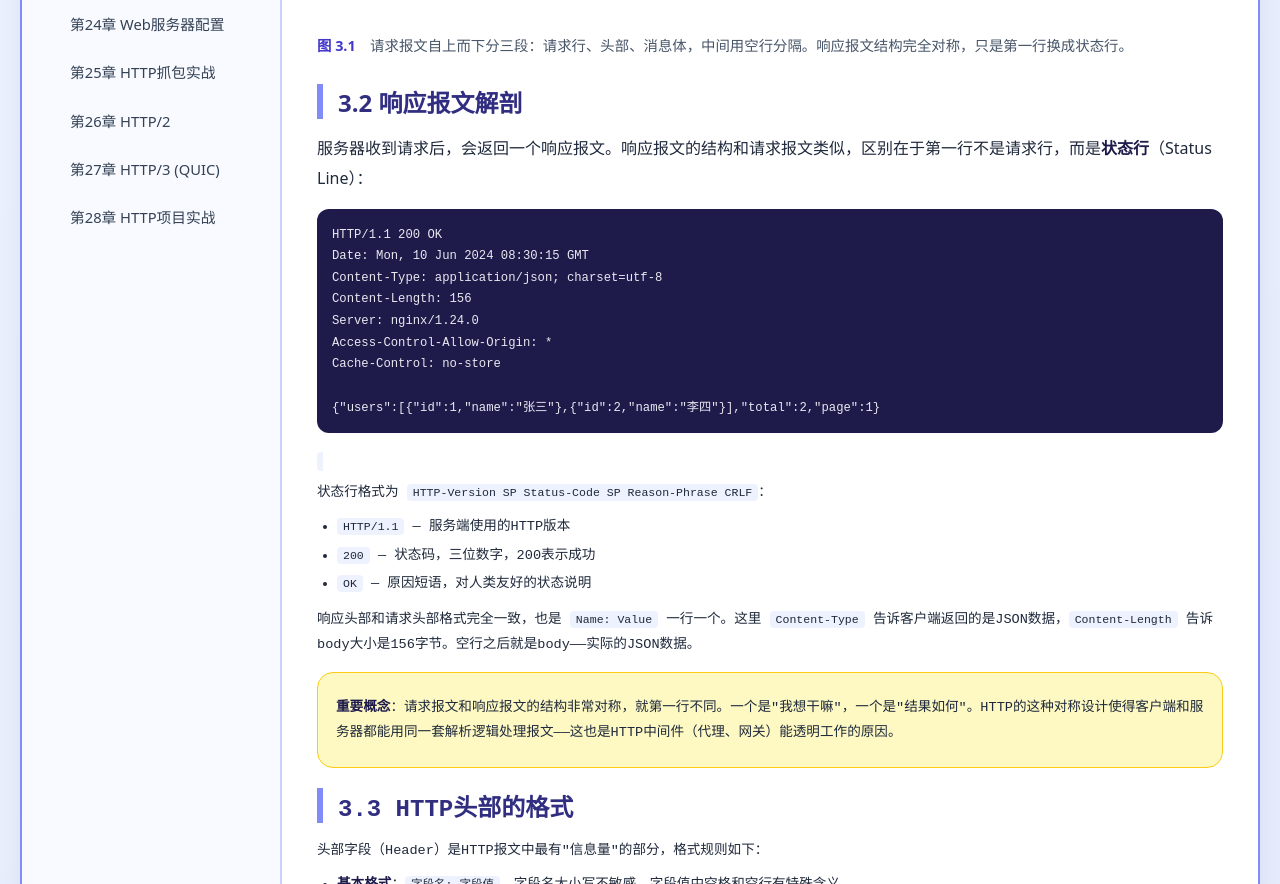
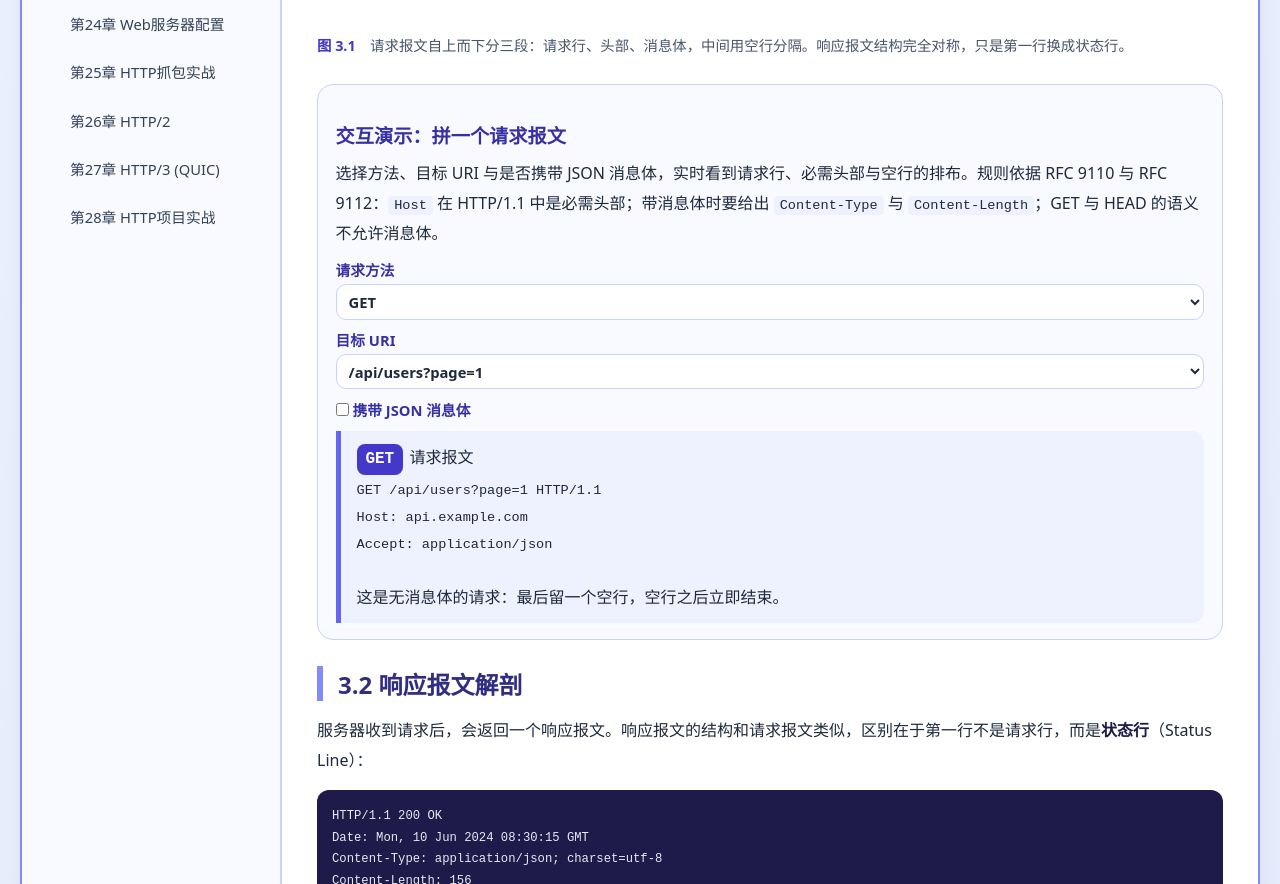
Before and after one commit to 1998x-stack/HTTP-protocol-tutorial, a plain HTML site: page 03.html in a window 1280 px wide. Shown: the part 1288-2172 px from the top of the page. Drawn offline with Linux system fonts and the light colour scheme.

Commit message:
feat(http-tutorial): 第3章新增请求报文拼装交互演示

```diff
--- a/03.html
+++ b/03.html
@@ -241,6 +241,31 @@ Cache-Control: no-cache
           <figcaption><span class="fig-no">图 3.1</span>　请求报文自上而下分三段：请求行、头部、消息体，中间用空行分隔。响应报文结构完全对称，只是第一行换成状态行。</figcaption>
         </figure>
 
+        <section class="simulator" aria-labelledby="sim-ch3-title">
+          <h3 id="sim-ch3-title">交互演示：拼一个请求报文</h3>
+          <p>选择方法、目标 URI 与是否携带 JSON 消息体，实时看到请求行、必需头部与空行的排布。规则依据 RFC 9110 与 RFC 9112：<code>Host</code> 在 HTTP/1.1 中是必需头部；带消息体时要给出 <code>Content-Type</code> 与 <code>Content-Length</code>；GET 与 HEAD 的语义不允许消息体。</p>
+          <div class="sim-controls">
+            <label>请求方法
+              <select data-sim="method">
+                <option value="GET" selected>GET</option>
+                <option value="HEAD">HEAD</option>
+                <option value="POST">POST</option>
+                <option value="PUT">PUT</option>
+                <option value="DELETE">DELETE</option>
+              </select>
+            </label>
+            <label>目标 URI
+              <select data-sim="uri">
+                <option value="/api/users?page=1" selected>/api/users?page=1</option>
+                <option value="/api/users">/api/users</option>
+                <option value="/api/users/42">/api/users/42</option>
+              </select>
+            </label>
+            <label class="sim-check"><input type="checkbox" data-sim="body"> 携带 JSON 消息体</label>
+          </div>
+          <output class="sim-out" data-sim-out aria-live="polite"></output>
+        </section>
+
         <h2>3.2 响应报文解剖</h2>
 
         <p>服务器收到请求后，会返回一个响应报文。响应报文的结构和请求报文类似，区别在于第一行不是请求行，而是<strong>状态行</strong>（Status Line）：</p>
@@ -421,6 +446,44 @@ and this is the second one.
       btn.textContent = open ? '显示答案' : '收起答案';
     });
   })();
+
+  (function () {
+    var box = document.querySelector('.simulator');
+    if (!box) return;
+    var out = box.querySelector('[data-sim-out]');
+    var method = box.querySelector('[data-sim="method"]');
+    var uri = box.querySelector('[data-sim="uri"]');
+    var bodyChk = box.querySelector('[data-sim="body"]');
+    var BODY_OK = { POST: true, PUT: true, DELETE: true };
+    function render() {
+      var m = method.value, u = uri.value;
+      var wants = bodyChk.checked;
+      var hasBody = wants && !!BODY_OK[m];
+      var lines = [m + ' ' + u + ' HTTP/1.1', 'Host: api.example.com', 'Accept: application/json'];
+      if (hasBody) {
+        lines.push('Content-Type: application/json; charset=utf-8');
+        lines.push('Content-Length: 14');
+      }
+      var raw = lines.join('<br>');
+      if (hasBody) raw += '<br><br>{"name":"Ada"}';
+      else raw += '<br>&nbsp;';
+      var note;
+      if (wants && !hasBody) {
+        note = '⚠ ' + m + ' 的语义不允许消息体：报文不会携带 body，这里只发送这些头部。';
+      } else if (hasBody) {
+        note = '带消息体时，空行之后才是 body；Content-Length 必须与实际字节数一致。';
+      } else {
+        note = '这是无消息体的请求：最后留一个空行，空行之后立即结束。';
+      }
+      out.innerHTML = '<span class="sim-code">' + m + '</span>'
+        + '<span class="sim-class">请求报文</span><br>'
+        + '<span style="font-family:\'JetBrains Mono\',monospace;font-size:.85rem">' + raw + '</span><br>' + note;
+    }
+    method.addEventListener('change', render);
+    uri.addEventListener('change', render);
+    bodyChk.addEventListener('change', render);
+    render();
+  })();
 </script>
 </body>
 </html>
```
